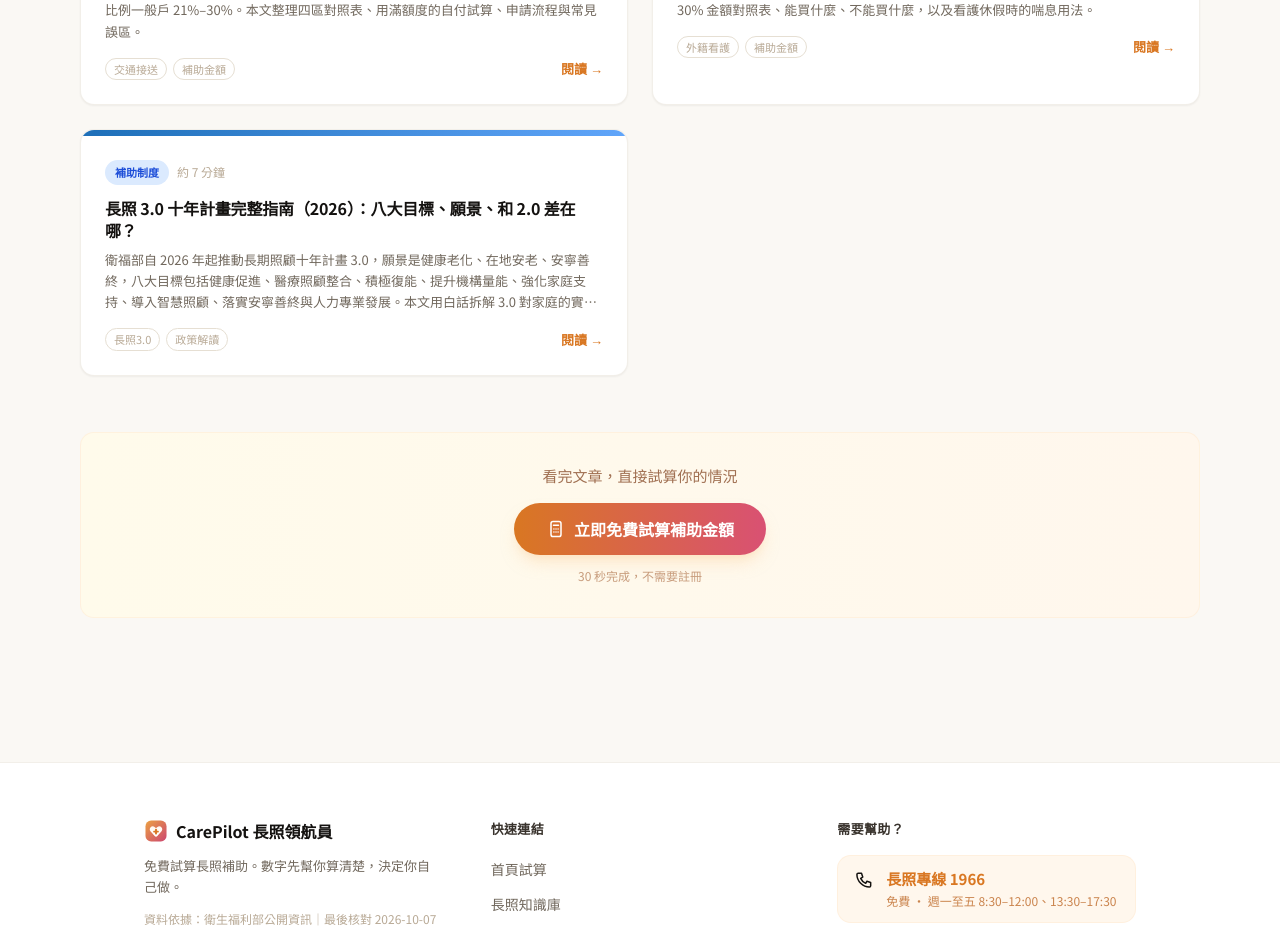
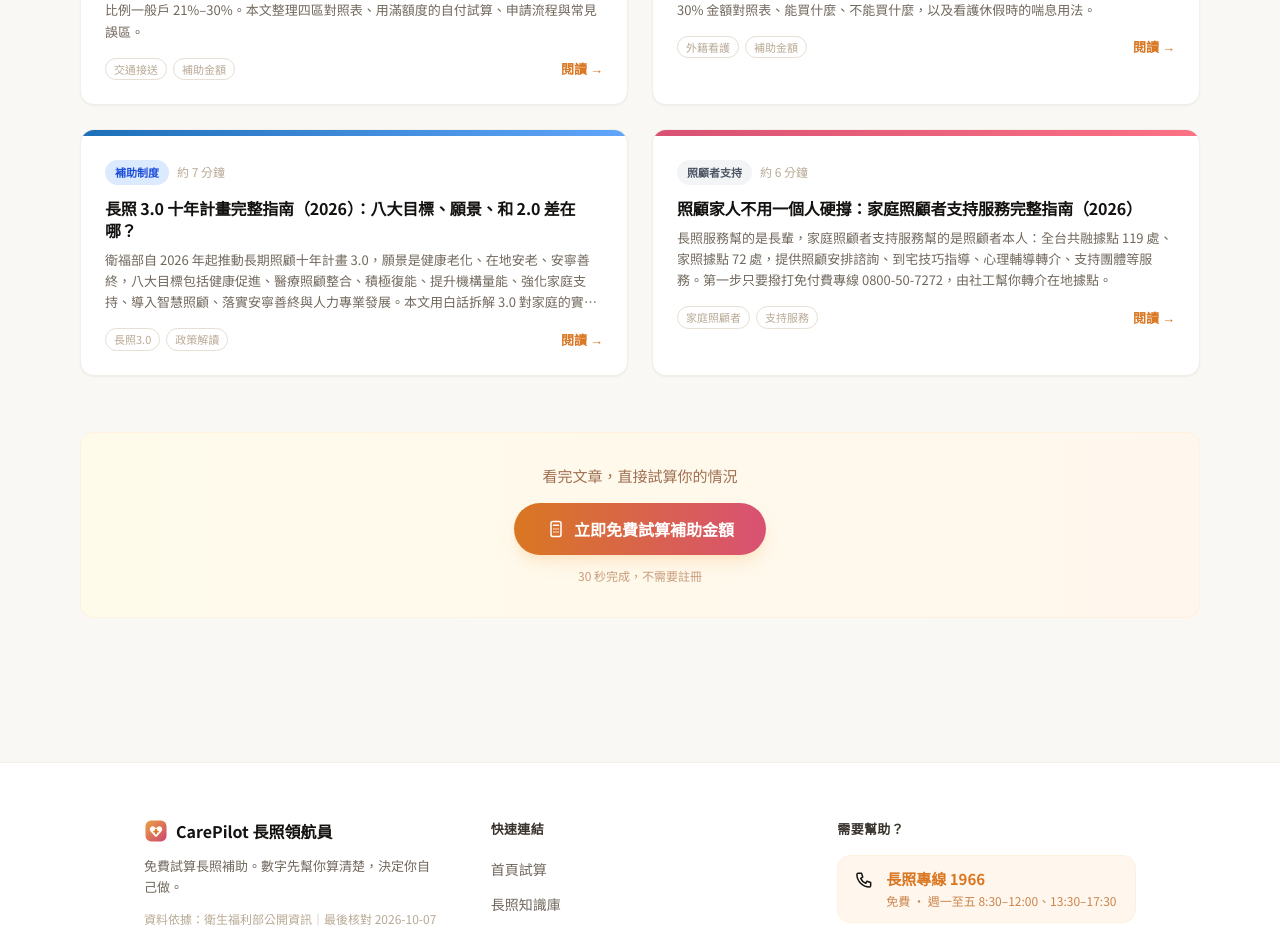
Before and after one commit to lalawgwg99/care-calculator, a Next.js app: page /blog in a window 1280 px wide. Shown: the part 2320-3249 px from the top of the page. Built offline with nearby package versions, Linux system fonts and the light colour scheme; no server answers.

Commit message:
新增家庭照顧者支持服務專文（家照／共融據點＋0800專線＋喘息搭配＋情境路徑）

```diff
--- a/constants/blogPosts.ts
+++ b/constants/blogPosts.ts
@@ -1125,6 +1125,71 @@ export const BLOG_POSTS: BlogPost[] = [
     relatedToolHref: "/",
     relatedToolLabel: "用首頁試算算出你家四包錢自付額",
   },
+  // ─── 18 ────────────────────────────────────────────────────────────────────
+  {
+    slug: "family-caregiver-support-services-guide",
+    title: "照顧家人不用一個人硬撐：家庭照顧者支持服務完整指南（2026）",
+    description:
+      "長照服務幫的是長輩，家庭照顧者支持服務幫的是照顧者本人：全台共融據點 119 處、家照據點 72 處，提供照顧安排諮詢、到宅技巧指導、心理輔導轉介、支持團體等服務。第一步只要撥打免付費專線 0800-50-7272，由社工幫你轉介在地據點。",
+    keywords: [
+      "家庭照顧者支持服務", "家庭照顧者", "家照據點", "共融據點",
+      "0800-507272", "照顧者支持團體", "照顧者諮詢", "照顧者喘息",
+    ],
+    publishedAt: "2026-10-28",
+    updatedAt: "2026-10-28",
+    readingMinutes: 6,
+    category: "照顧者支持",
+    tags: ["家庭照顧者", "支持服務", "喘息", "申請攻略"],
+    content: [
+      { type: "p", text: "多數家屬打 1966，都是為了幫長輩申請長照服務。但有一整套服務，服務對象不是長輩，而是「照顧者本人」：家庭照顧者支持服務。它的邏輯很簡單——照顧者倒下，整個照顧計畫就垮了，所以政府另外設了據點與專線，專門接住照顧者。這篇文章講清楚：去哪找、能得到什麼、第一步怎麼走。" },
+      { type: "h2", text: "一、先分清楚兩種據點：家照據點與共融據點" },
+      { type: "p", text: "依衛福部長照專區公布的分布情形，截至 2025 年 12 月，全國共融據點共計 119 處、家照據點共計 72 處。兩種據點的差別只在服務對象的範圍，服務內容是同一套支持性服務。" },
+      { type: "table", headers: ["據點類型", "服務對象", "全台數量（截至 2025 年 12 月）"], rows: [
+        ["家照據點", "長照或身心障礙者的家庭照顧者", "72 處"],
+        ["共融據點", "長照需要、身心障礙者及精神障礙者的家庭照顧者，皆可在同一據點接受服務", "119 處"],
+      ]},
+      { type: "tip", text: "不用先搞懂自己該去哪一種：撥打專線後，接線社工會依你的實際需求，協助轉介至各縣市的家照（含共融）據點。選據點是社工的工作，不是你的功課。" },
+      { type: "h2", text: "二、據點能幫你什麼？八項服務白話對照" },
+      { type: "p", text: "依衛福部長照專區的說明，在地據點提供的服務包括個案服務、照顧安排諮詢、到宅照顧技巧指導、轉介個別心理輔導、諮商服務、照顧知識課程、支持團體、志工關懷。白話拆解如下。" },
+      { type: "table", headers: ["服務項目", "白話意思", "最適合誰"], rows: [
+        ["個案服務", "社工跟進你的整體狀況，陪你把照顧安排一步步排出來", "剛開始照顧、不知道從哪下手的新手"],
+        ["照顧安排諮詢", "針對你家的情況，討論服務怎麼搭配：居服、日照、喘息怎麼排", "服務用不滿、排不出時間表的家庭"],
+        ["到宅照顧技巧指導", "專業人員到家裡教你：移位、沐浴、餵食、預防跌倒的正確做法", "怕自己照顧方法不對、長輩常跌倒或嗆到的家庭"],
+        ["轉介個別心理輔導", "覺得撐不住、睡不好、情緒低落時，幫你轉介個別心理輔導", "長期高壓、已經出現身心警訊的照顧者"],
+        ["諮商服務", "由專業人員提供一對一諮商，談照顧壓力與家庭衝突", "和家人為照顧分工吵不完、想找人談的人"],
+        ["照顧知識課程", "上課學照顧技巧與疾病知識，例如失智症的溝通方式", "想系統學一次、不要每次都土法煉鋼的人"],
+        ["支持團體", "和處境相似的照顧者定期聚會，交換經驗、互相打氣", "覺得孤立無援、身邊沒人懂照顧壓力的你"],
+        ["志工關懷", "志工定期關懷訪視，陪伴與傾聽", "平常連個說話對象都沒有的照顧者"],
+      ]},
+      { type: "h2", text: "三、第一步：打一通電話就好" },
+      { type: "p", text: "家庭照顧者關懷專線 0800-50-7272 是免付費電話。撥打後由社工人員提供諮詢服務，並依你的實際來電需求，協助轉介至各縣市的家照（含共融）據點。記住兩個電話的分工，就不會打錯地方。" },
+      { type: "table", headers: ["電話", "打給誰", "處理什麼"], rows: [
+        ["1966 長照專線", "各縣市長期照顧管理中心", "幫長輩申請長照服務：到府評估 CMS 等級、核定照顧計畫、四包錢額度"],
+        ["0800-50-7272 家庭照顧者關懷專線", "家庭照顧者關懷專線社工", "幫照顧者本人：諮詢、情緒支持、轉介在地家照（含共融）據點"],
+      ]},
+      { type: "h2", text: "四、別忘了搭配第四包喘息：支持服務＋喘息一起排" },
+      { type: "p", text: "據點的支持服務和四包錢的喘息服務是互補的，不是二選一。據點幫你想清楚、學技巧、穩住情緒；喘息服務則是實質的代班時間，讓你真的能離開現場休息。喘息服務年額度：CMS 2～6 級每年 NT$32,340，CMS 7～8 級每年 NT$48,510（現行已核實額度，實際以核定為準）。常見的搭配是：先打專線轉介據點做照顧安排諮詢，諮詢時就把年度喘息額度排進計畫——例如固定每月用一次居家喘息，而不是等到撐不住才臨時找代班。喘息申請細節見本站喘息服務攻略。" },
+      { type: "h2", text: "五、三種常見情境，各走哪一條路" },
+      { type: "ol", items: [
+        "新手照顧者（長輩剛失能、剛出院）：先打 0800-50-7272 轉介據點做照顧安排諮詢＋到宅技巧指導，同時打 1966 申請長照評估。技巧先學對，後面少走很多冤枉路。",
+        "老老照顧（照顧者自己也年邁體弱）：優先用個案服務＋志工關懷，讓社工幫你盤點整體安排，不要只靠體力硬撐；喘息額度要排進固定行程，不是等病倒才用。",
+        "在職照顧者（三明治世代，上有老下有小）：重點是支持團體＋照顧安排諮詢，把「誰來分擔、哪些事委外」談清楚；不要為了照顧輕易辭職，保有收入與工作支持系統，才是長期之計。",
+      ]},
+      { type: "warning", text: "各縣市據點的服務項目、課程時間與名額，以各據點實際公告為準；本文引用的據點數量為衛福部截至 2025 年 12 月的統計，新增據點以衛福部長照專區最新公告為準。專線本身為免付費電話，據點各項服務是否收費請洽各據點確認。" },
+      { type: "h2", text: "六、一句話總結" },
+      { type: "p", text: "長照服務照顧長輩，家庭照顧者支持服務照顧你。第一步不需要準備任何文件，只要撥打 0800-50-7272，讓社工幫你接到在地據點；再把第四包喘息排進固定行程。照顧是一場長跑，先接住自己，才接得住家人。" },
+      { type: "info", text: "本文據點分布與服務項目依據：衛福部長照專區（1966.gov.tw）「全國家照據點、共融據點分布情形」（2026 年 7 月更新，統計截至 2025 年 12 月）；專線 0800-50-7272 與轉介機制同前述來源。喘息年額度為本站已核實之現行給付額度，實際資格與金額以照管中心核定為準。" },
+    ],
+    faq: [
+      { q: "家庭照顧者支持服務要符合什麼資格才能用？", a: "服務對象是家庭照顧者本人：家照據點服務長照或身心障礙者的家屬；共融據點則讓長照需要、身心障礙者及精神障礙者的家庭照顧者，都能在同一據點接受支持性服務。不需要先有 CMS 等級核定，先打專線諮詢即可。" },
+      { q: "0800-50-7272 是什麼專線？要錢嗎？", a: "這是家庭照顧者關懷專線，0800 為免付費電話。撥打後由社工人員提供諮詢服務，並依你的實際需求協助轉介至各縣市的家照（含共融）據點。據點各項服務是否收費，請洽各據點確認。" },
+      { q: "家照據點和共融據點有什麼不同？", a: "差別只在服務對象範圍：家照據點服務長照或身心障礙者的家屬；共融據點的對象更廣，長照需要、身心障礙者及精神障礙者的家庭照顧者都可以在同一據點接受服務。服務內容是同一套支持性服務。" },
+      { q: "支持服務和 1966 的長照服務有什麼不同？", a: "1966 是幫長輩申請長照服務（評估 CMS 等級、核定四包錢）；家庭照顧者支持服務是幫照顧者本人（諮詢、技巧指導、心理輔導轉介、支持團體）。兩邊可以同時用，而且應該一起排。" },
+      { q: "喘息服務和支持服務可以一起用嗎？", a: "可以，而且建議一起排。據點的照顧安排諮詢可以幫你把喘息額度排進計畫：CMS 2～6 級每年 32,340 元、CMS 7～8 級每年 48,510 元，實際以核定為準。支持服務穩住你的狀態，喘息服務給你實質休息時間。" },
+    ],
+    relatedToolHref: "/tools/burnout-check",
+    relatedToolLabel: "照顧者倦怠檢測：先測自己的負荷程度",
+  },
 ];
 
 export function getBlogPost(slug: string): BlogPost | undefined {
```
